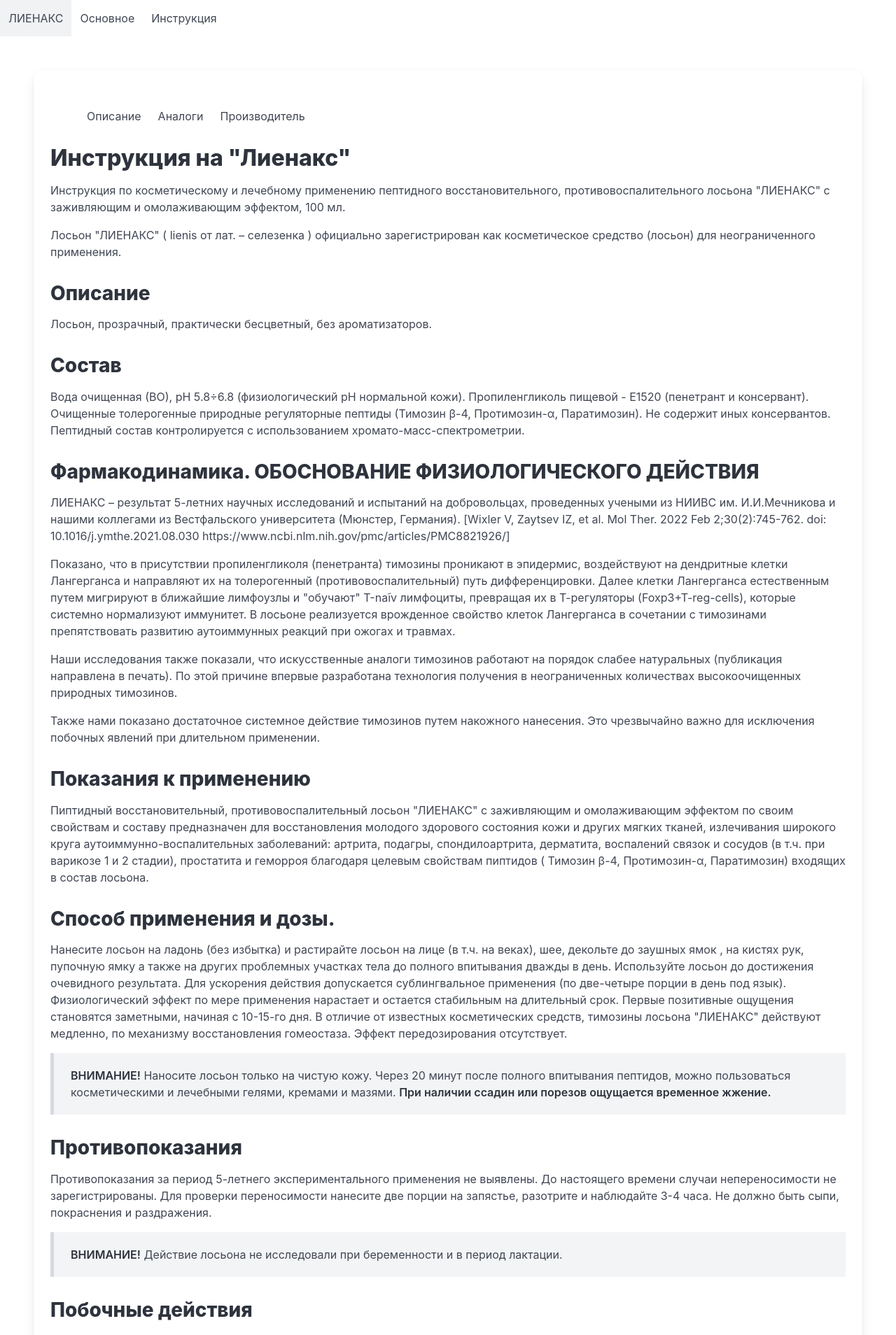
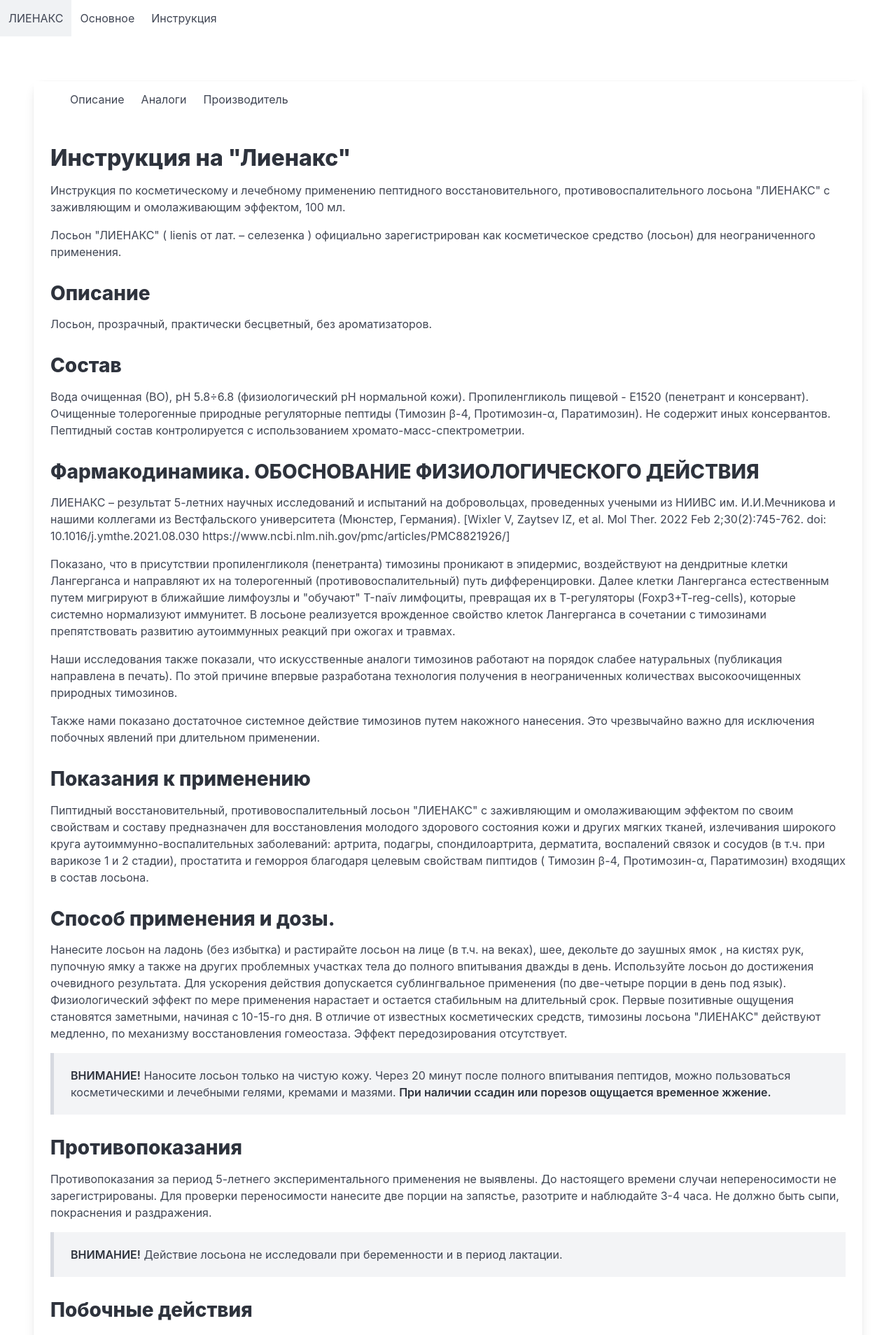
Before and after one commit to w3craft/lienax, a Jekyll site: the page built from index.html, in a window 1280 px wide. Shown: the top 1908 px of the page at 70% size. Built offline with Jekyll 4.4.1, drawn with Linux system fonts in a browser that asks for light colours.

Commit message:
Update index.html

```diff
--- a/index.html
+++ b/index.html
@@ -9,8 +9,8 @@
 
   <section class="section" id="instructions">
     <div class="card">
-      <div class="card-content">
-        {% include menu.html %}
+    {% include menu.html %}
+    <div class="card-content">
       <div class="content">
         <h1>Инструкция на "Лиенакс"</h1>
         <p>
@@ -99,7 +99,7 @@
         </p>
 
       </div>
-      </div>
+    </div>
     </div>
   </section>
 
```
